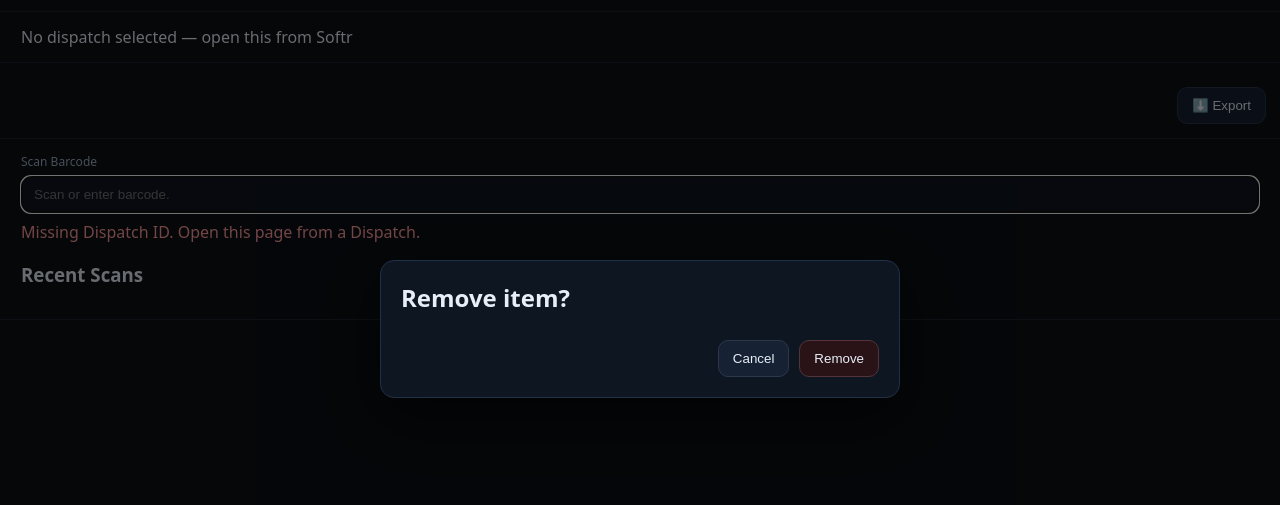
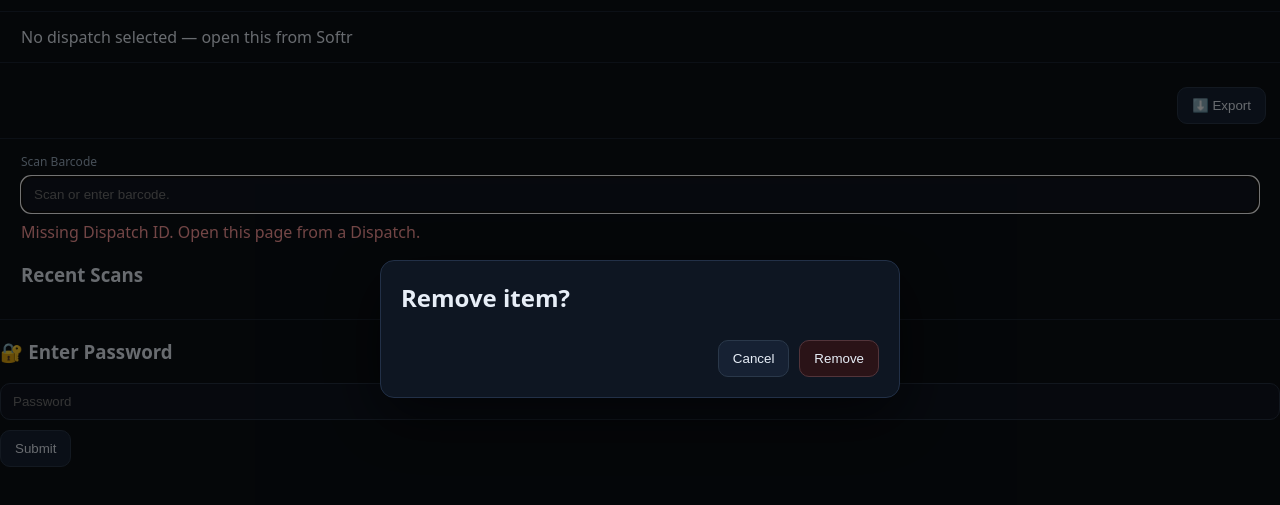
Before and after one commit to julsyjuls/dispatch-scanner, a plain HTML site: page frontend/index.html in a window 1280 px wide. Shown: the part 71-576 px from the top of the page. Drawn offline with Linux system fonts and the light colour scheme.

Commit message:
Update index.html

```diff
--- a/frontend/index.html
+++ b/frontend/index.html
@@ -59,4 +59,15 @@
 
 <script src="./app.js"></script>
 </body>
+
+  <!-- 🔐 Password Prompt Overlay -->
+<div id="auth-overlay">
+  <div class="auth-box">
+    <h3>🔐 Enter Password</h3>
+    <input id="auth-password" type="password" placeholder="Password" autocomplete="current-password" />
+    <button id="auth-submit" type="button">Submit</button>
+    <p id="auth-error"></p>
+  </div>
+</div>
+
 </html>
```
